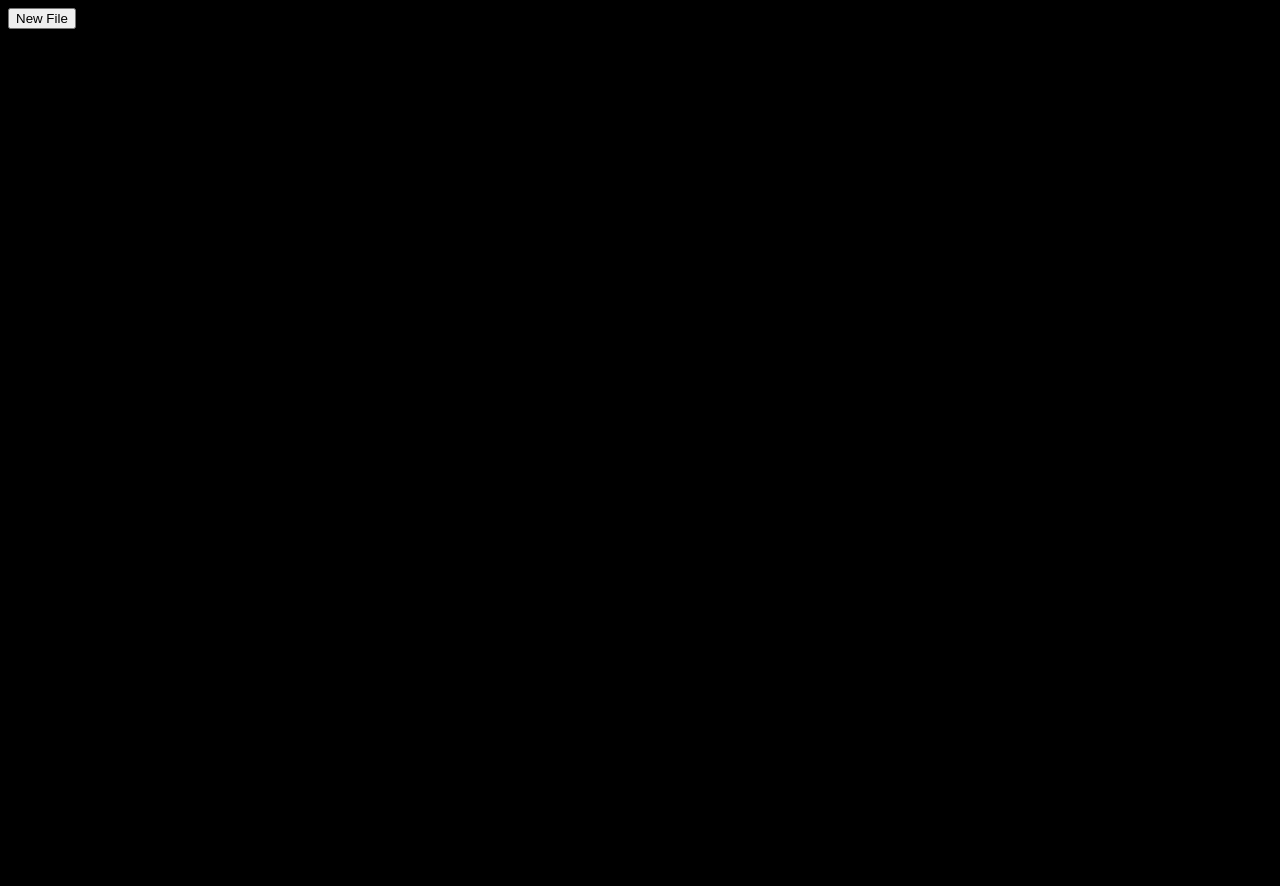
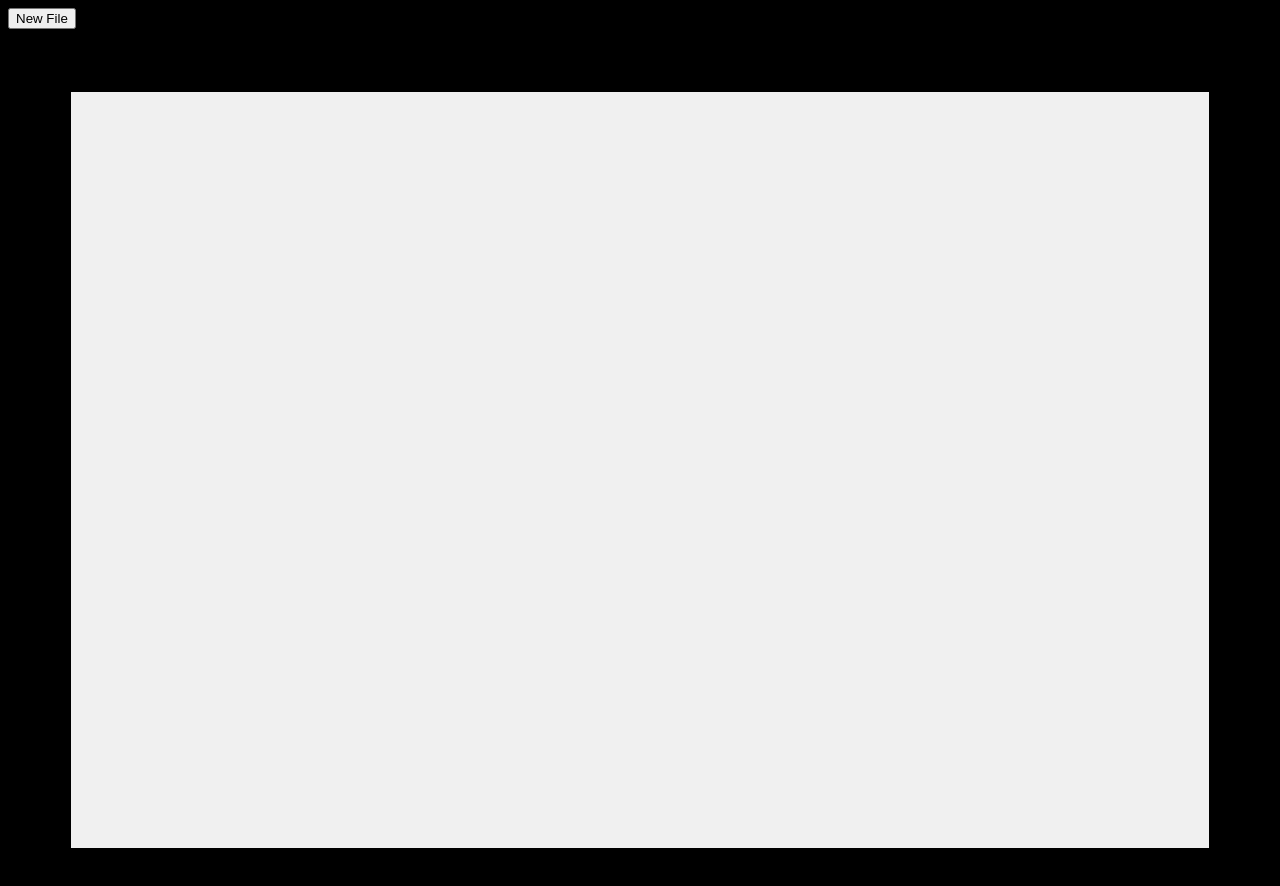
Before and after one commit to Vincent-Artino/IDE, a website: page views/front.html in a window 1280 px wide. Before the commit the page ends 800 px from the top, so only its background shows below. Drawn offline with Linux system fonts and the light colour scheme; the site is published under a folder, as on GitHub Pages, so addresses that start at the root find nothing.

Commit message:
Update front.html

```diff
--- a/views/front.html
+++ b/views/front.html
@@ -1,6 +1,6 @@
 <html>
   <head>
-    <link rel="stylesheet" type="text/css" href="/views/theme.css">
+    <link rel="stylesheet" type="text/css" href="theme.css">
     <title> The IDE </title>
   </head>
   <body bgcolor = 'black'>
```
